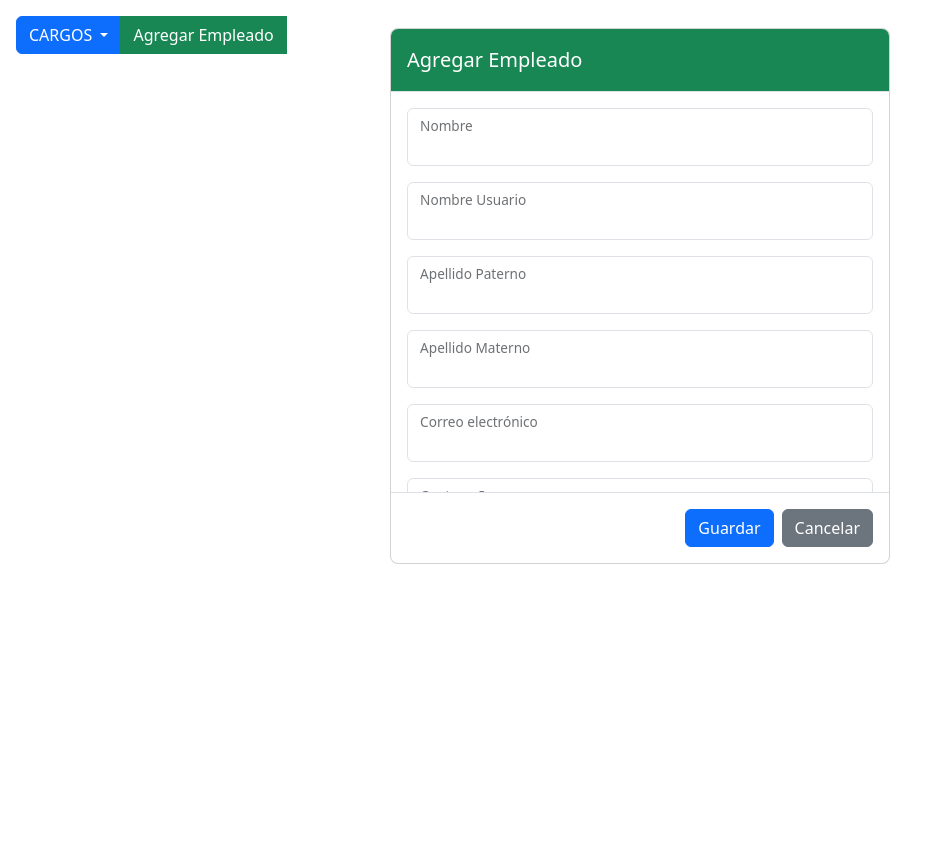
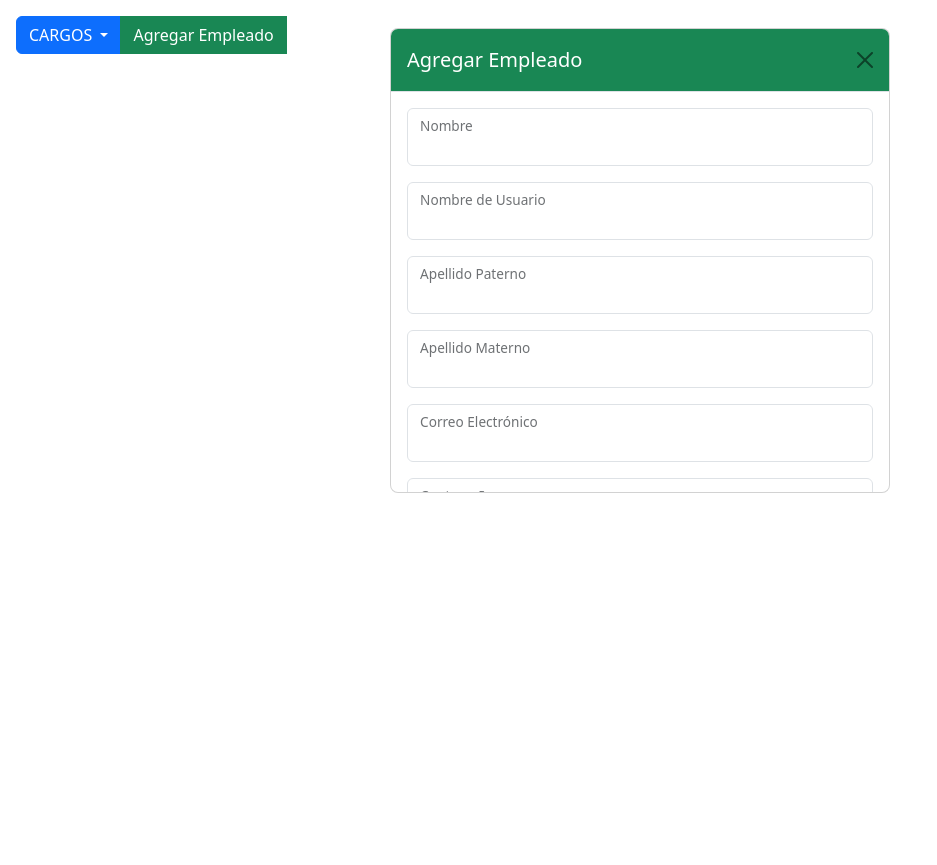
Before and after one commit to EliasMiranda02/proyecto_final1, a PHP site: page /t_empleado.php in a window 1280 px wide, after a click on "Agregar Empleado". Shown: the top 865 px of the page, without its empty margins (0-937 px from the left). Run offline with PHP 8.4, Linux system fonts and the light colour scheme; data that the repository does not hold is empty.

Commit message:
VERSION4.5

```diff
--- a/modal_empleado/add_empleado.php
+++ b/modal_empleado/add_empleado.php
@@ -1,44 +1,47 @@
+<!-- MODAL PARA EL BOTON DE t_empleado para agregar un nuevo empleado -->
+<div class="modal fade" id="agregar" data-bs-backdrop="static" data-bs-keyboard="false" tabindex="-1" aria-labelledby="agregarlabel" aria-hidden="true">
+    <div class="modal-dialog ">
+        <div class="modal-content">
+            <div class="modal-header bg-success ">
+                <h1 class="modal-title fs-5 text-white" id="agregarlabel">Agregar Empleado</h1>
+                <button type="button" class="btn-close" data-bs-dismiss="modal" aria-label="Close"></button>
+            </div>
+            <div class="modal-body custom-scroll">
 
-<div class="modal fade" id="agregar" data-bs-backdrop="static" data-bs-keyboard="false" tabindex="-1" aria-labelledby="editarLabel" aria-hidden="true">
-    <div class="modal-dialog">
-        <div class="modal-content">
-            <div class="modal-header bg-success">
-                <h1 class="modal-title fs-5 text-white" id="staticBackdropLabel">Agregar Empleado</h1>
+                <form action="controlador/registro_empleado.php" method="post" enctype="multipart/form-data"> <!-- Cambia aquí -->
+
+                    <div class="form-floating mb-3">
+                        <input type="text" class="form-control" id="nombre" name="nombre" required>
+                        <label for="nombre">Nombre</label>
+                    </div>
+                    <div class="form-floating mb-3">
+                        <input type="text" class="form-control" name="nombre_usuario" id="nombre_usuario" required>
+                        <label for="nombre_usuario">Nombre de Usuario</label>
                     </div>
 
-            <form action="controlador/INSERT_INTO/t_add_empleado.php" method="POST">
-                <div class="modal-body custom-scroll">
                     <div class="form-floating mb-3">
-                        <input type="text" class="form-control" id="floatingInput" name="nombre" required>
-                        <label for="floatingInput">Nombre</label>
+                        <input type="text" class="form-control" name="apaterno" id="apaterno" required>
+                        <label for="apaterno">Apellido Paterno</label>
                     </div>
                     <div class="form-floating mb-3">
-                        <input type="text" class="form-control" id="floatingUsuario" name="nombre_usuario" required>
-                        <label for="floatingUsuario">Nombre Usuario</label>
+                        <input type="text" class="form-control" name="amaterno" id="amaterno" required>
+                        <label for="amaterno">Apellido Materno</label>
                     </div>
                     <div class="form-floating mb-3">
-                        <input type="text" class="form-control" id="floatingApellidoMaterno" name="apaterno" required>
-                        <label for="floatingApellidoMaterno">Apellido Paterno</label>
+                        <input type="email" class="form-control" name="email" id="email" required>
+                        <label for="email">Correo Electrónico</label>
                     </div>
                     <div class="form-floating mb-3">
-                        <input type="text" class="form-control" id="floatingApellidoPaterno" name="amaterno" required>
-                        <label for="floatingApellidoPaterno">Apellido Materno</label>
+                        <input type="password" class="form-control" name="contraseña1" id="pass1" required>
+                        <label for="pass1">Contraseña</label>
                     </div>
                     <div class="form-floating mb-3">
-                        <input type="email" class="form-control" id="floatingCorreo" name="email" required>
-                        <label for="floatingCorreo">Correo electrónico</label>
+                        <input type="password" class="form-control" name="contraseña2" id="pass2" required>
+                        <label for="pass2">Confirma Contraseña</label>
                     </div>
-                    <div class="form-floating mb-3">
-                        <input type="password" class="form-control" id="floatingPassword" name="contraseña1" required>
-                        <label for="floatingPassword">Contraseña</label>
-                    </div>
-                    <div class="form-floating mb-3">
-                        <input type="password" class="form-control" id="floatingPasswordConfirm" name="contraseña2" required>
-                        <label for="floatingPasswordConfirm">Confirma Contraseña</label>
-                    </div>
-                    <div class="input-group">
+                    <div class="input-group mb-3">
                         <span class="input-group-text">Número Telefónico</span>
-                        <select name="opcion" class="form-control" required>
+                        <select name="opcion" id="opcion" class="form-select" required>
                             <option value="961">961</option>
                             <option value="664">664</option>
                             <option value="229">229</option>
@@ -47,31 +50,35 @@
                         </select>
                         <input type="text" class="form-control" id="numero" name="numero" pattern="^\d{1,7}$" required oninput="this.value = this.value.replace(/[^0-9]/g, '').slice(0, 7)">
                     </div>
-                    <br>
+
                     <div class="form-floating mb-3">
                         <input type="text" class="form-control" id="nip" name="nip" pattern="^\d{1,4}$" required oninput="this.value = this.value.replace(/[^0-9]/g, '').slice(0, 4)">
                         <label for="nip">NIP</label>
                     </div>
-                    <div class="form-floating mb-3">
-                        <select name="cargo" class="form-control" required>
+
+                    <div class="col-md mb-3">
+                        <div class="form-floating">
+                            <select name="cargo" class="form-select" id="cargo" required>
                                 <option value="Administrativo">Administrativo</option>
                                 <option value="Asesor de Viajes">Asesor de Viajes</option>
-                            <option value="Guía Turístico">Guía Turístico</option>
+                                <option value="Guia Turistico">Guia Turistico</option>
                             </select>
                             <label for="cargo">Cargo del Empleado</label>
                         </div>
                     </div>
-                <div class="modal-footer">
-                    <button type="submit" name="registrar" class="btn btn-primary">Guardar</button>
-                    <button type="button" class="btn btn-secondary" data-bs-dismiss="modal">Cancelar</button>
+
+                    <div class="">
+                        <button type="submit" name="registrar" class="btn btn-primary">Understood</button>
                     </div>
+
                 </form>
+            </div>
+
         </div>
     </div>
 </div>
 
 <style>
-    /* Estilo para limitar la altura del modal y habilitar el scroll */
     .custom-scroll {
         max-height: 400px;
         /* Ajusta la altura según tus necesidades */
--- a/t_empleado.php
+++ b/t_empleado.php
@@ -322,12 +322,12 @@
             }
             ?>
         </div>
+
     <?php endif; ?>
 
     <?php include "modal_empleado/edit_empleado.php"; ?>
     <?php include "modal_empleado/administradores.php"; ?>
     <?php include "modal_empleado/add_empleado.php";?>
-
     <script src="JS/t_empleado.js"></script>
     <script src="https://cdn.jsdelivr.net/npm/bootstrap@5.3.3/dist/js/bootstrap.bundle.min.js" integrity="sha384-YvpcrYf0tY3lHB60NNkmXc5s9fDVZLESaAA55NDzOxhy9GkcIdslK1eN7N6jIeHz" crossorigin="anonymous"></script>
 </body>
```
Also changed, not shown: CRUD_ruta/delete.php (added, +17 -0 lines), JS/ruta.js (renamed from JS/t_empleado.js, +0 -78 lines), controlador/add_empleado.php (renamed from controlador/INSERT_INTO.php/t_add_empleado.php, +6 -11 lines), rutas.php (added, +82 -0 lines), controlador/rutas/delete.php (added). Lines whose indentation alone changed are shown as unchanged.
